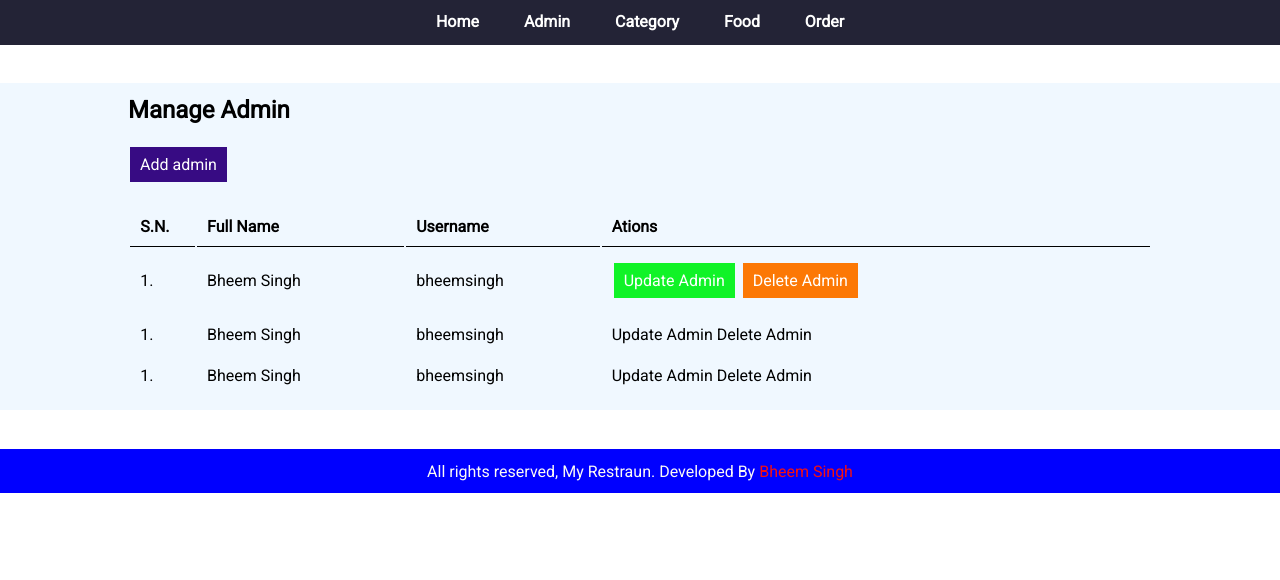
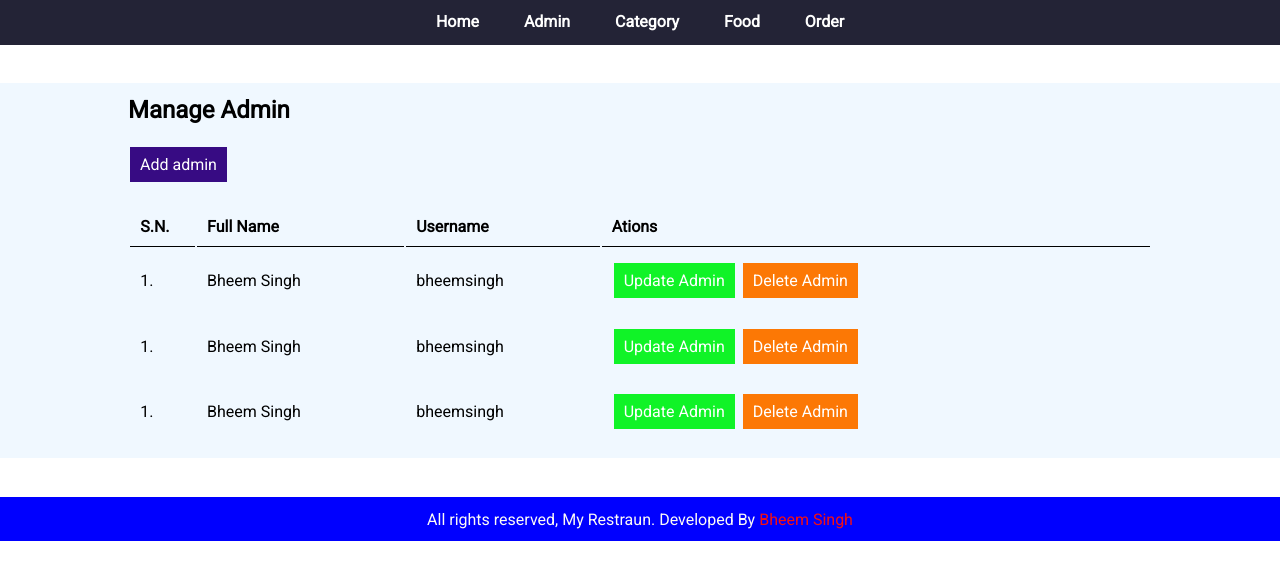
Before and after one commit to Bimlendu-Singh/MyRestraun, a PHP site: page /admin/manage-admin.php in a window 1280 px wide. Shown: the top 580 px of the page. Run offline with PHP 8.4, Linux system fonts and the light colour scheme; some web fonts are replaced.

Commit message:
manage admin updated

```diff
--- a/admin/manage-admin.php
+++ b/admin/manage-admin.php
@@ -35,8 +35,8 @@
             <td>Bheem Singh</td>
             <td>bheemsingh</td>
             <td>
-                Update Admin
-                Delete Admin
+            <a class="btn-primary" href="">Update Admin</a>
+            <a class="btn-secondary" href="">Delete Admin</a>
             </td>
         </tr>
 
@@ -45,8 +45,8 @@
             <td>Bheem Singh</td>
             <td>bheemsingh</td>
             <td>
-                Update Admin
-                Delete Admin
+            <a class="btn-primary" href="">Update Admin</a>
+            <a class="btn-secondary" href="">Delete Admin</a>
             </td>
         </tr>
     </table>
```
